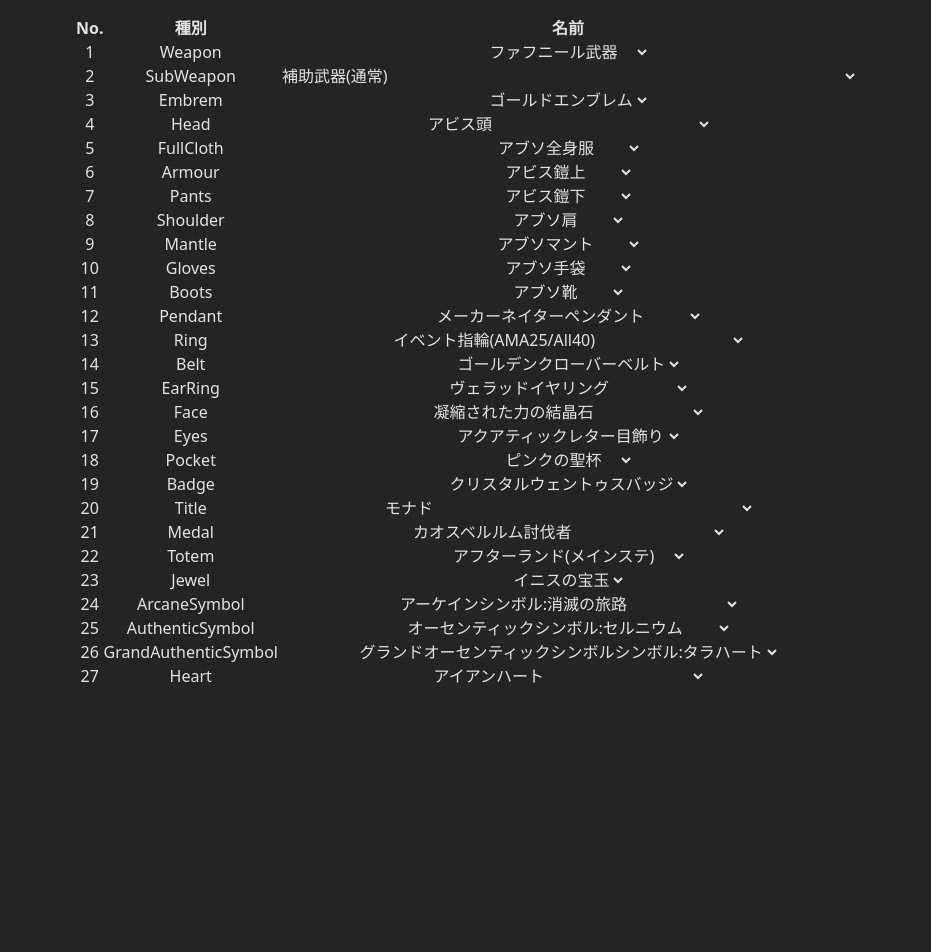
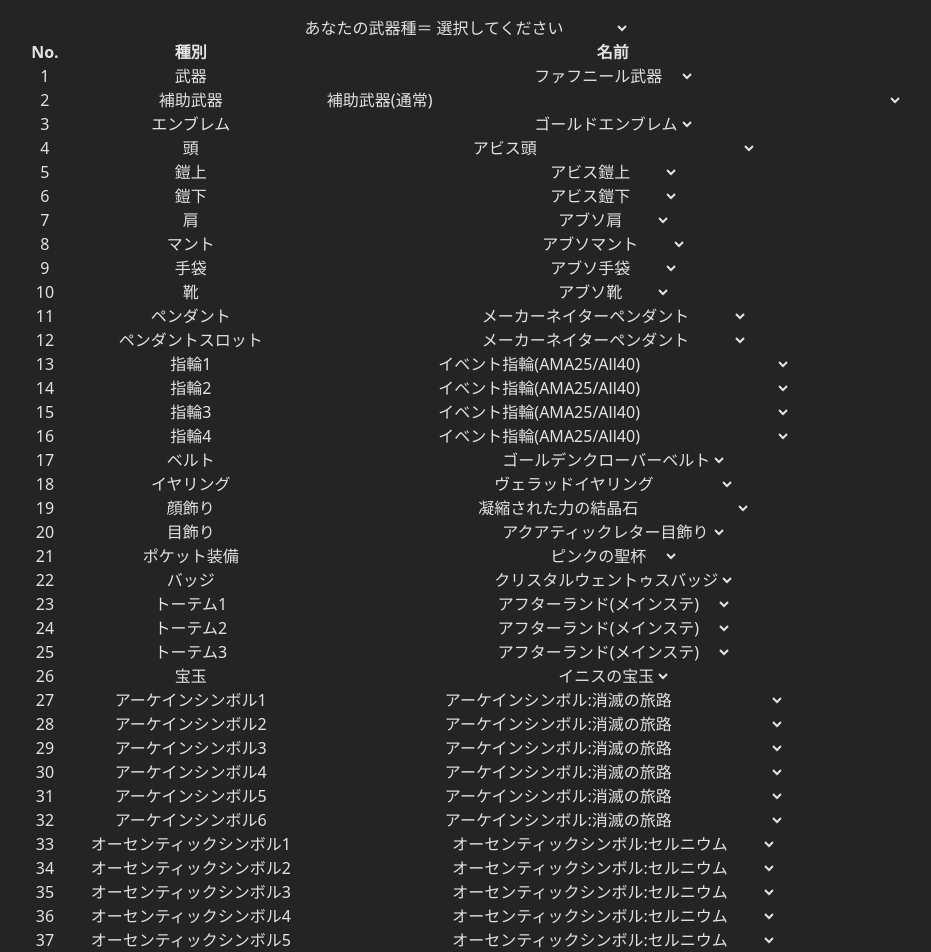
Before and after one commit to canvasnote/maple-my-gears, a React (Vite) app: page / in a window 1280 px wide. Shown: the part 220-1172 px from the top of the page, without its empty margins (173-1104 px from the left). Before the commit the page ends 940 px from the top, so only its background shows below. Built offline with nearby package versions, Linux system fonts and the light colour scheme.

Commit message:
表示をギアセットベースに

```diff
--- a/package.json
+++ b/package.json
@@ -13,7 +13,8 @@
     "react": "^19",
     "react-dom": "^19",
     "tailwindcss": "^4.1.11",
-    "type-fest": "^5.3.1"
+    "type-fest": "^5.3.1",
+    "use-immer": "^0.11.0"
   },
   "devDependencies": {
     "@types/react": "^19",
--- a/src/App.tsx
+++ b/src/App.tsx
@@ -1,13 +1,16 @@
-// import { APITester } from "./APITester";
+import { useState } from "react";
+import { useImmer } from "use-immer";
+
 import "./index.css";
 
-//import logo from "./logo.svg";
-//import logo from "./assets/images/logo.svg"
-// import reactLogo from "./react.svg";
 import logo from "./assets/images/genesis_staff.png"
+import { GearSets, initGearSet } from "./gears/Gearset/gearset";
 import { GearsTable } from "./UI/Gearlist";
+import { WeaponType } from "./UI/WeaPonType";
 
 export function App() {
+  const [currentGearSet, setCurrentGearSet] = useImmer(initGearSet())
+
   return (
     <div className="max-w-7xl mx-auto p-8 text-center relative z-10">
       <div className="flex justify-center items-center gap-8 mb-8">
@@ -19,7 +22,9 @@ export function App() {
       </div>
 
       <h1 className="text-5xl font-bold my-4 leading-tight">メイプルマイギア</h1>
-      {GearsTable()}
+
+      {WeaponType(currentGearSet)}
+      {GearsTable(currentGearSet)}
     </div>
   );
 }
--- a/src/UI/Gearlist.tsx
+++ b/src/UI/Gearlist.tsx
@@ -1,6 +1,7 @@
 import type { ReactElement, ReactNode } from "react"
 import type { GearType } from "@/gears/gear"
 import { baseItems, type IBaseItem } from "@/gears/BaseItem/baseitem"
+import type { GearSet } from "@/gears/Gearset/gearset"
 
 const GearTypeNameList = {
     // 3種の神器
@@ -48,15 +49,16 @@ const strToGearType = (str: string): GearType => {
         case "Medal": return "Medal"
         case "Totem": return "Totem"
         case "Jewel": return "Jewel"
+        case "PetEquip": return "PetEquip"
         case "ArcaneSymbol": return "ArcaneSymbol"
         case "AuthenticSymbol": return "AuthenticSymbol"
         case "GrandAuthenticSymbol": return "GrandAuthenticSymbol"
 
-        default: throw Error("strToGearType: 渡された文字列が装備タイプと一致しません")
+        default: throw Error("strToGearType: 渡された文字列が装備タイプと一致しません: " + str)
     }
 }
 
-export const GearsTable = () => {
+export const GearsTable = (currentGearSet: GearSet) => {
     let result: ReactNode = <></>
 
     const typeMatchedGears = (gear: GearType) => {
@@ -80,16 +82,16 @@ export const GearsTable = () => {
             { Options(typeMatchedGears(type)) }
         </select>
 
-    const rows = Object.keys(GearTypeNameList).map((type, index) =>
-        <tr key={type}>
+    const rows = currentGearSet.slots.map((slot, index) =>
+        <tr key={slot.type}>
             <td>
                 {index + 1}
             </td>
             <td>
-                {type}
+                {slot.JMSName}
             </td>
             <td>
-                {matchedGearList(strToGearType(type))}
+                {matchedGearList(strToGearType(slot.acceptType))}
             </td>
         </tr>
     )
--- /dev/null
+++ b/src/UI/WeaponType.tsx
@@ -0,0 +1,29 @@
+import type { ReactElement, ReactNode } from "react"
+import { weapons } from "@/gears/BaseItem/weapons"
+import { jobs } from "@/gears/weapontype/weaponType"
+import type { GearSet } from "@/gears/Gearset/gearset";
+
+const Options = () => {
+    const result = jobs.map(
+    element =>
+        <option
+            key={element.internalName}
+            value={element.internalName}
+            disabled={element.disabled}
+            className="bg-gray-600 justify-start">
+                {element.JMSName}
+        </option>
+    )
+    return <>{result}</>
+    };
+
+export const WeaponType = (currentGearSet: GearSet) => {
+    return <>
+        あなたの武器種＝
+        <select name="weapontype">
+        {
+            Options()
+        }
+        </select>
+    </>
+}
--- /dev/null
+++ b/src/gears/Gearset/gearset.ts
@@ -0,0 +1,136 @@
+import type { IntRange } from "type-fest";
+
+import type { Potential } from "../potential";
+import type { BonusPotential } from "../bonuspotential";
+import type { IStat } from "../stat";
+
+import type { GearType, IGear } from "../gear"
+
+export class GearSets {
+  currentSet: GearSet = new GearSet()
+  SaveSlots: Array<GearSet> = [];
+}
+
+export class GearSet {
+  slots: Array<GearSlot> = [];
+}
+
+export class GearSlot {
+  type: SlotType
+  acceptType: GearType // | Array<GearType> // 全身鎧なんて誰も使ってないやろ
+  JMSName: string
+  gear: IGear | undefined;
+
+  constructor(type: SlotType, acceptType: GearType, JMSName: string, gear: IGear | undefined){
+    this.type = type;
+    this.acceptType = acceptType;
+    this.JMSName = JMSName
+    this.gear = gear
+  }
+}
+
+export type SlotType =
+  // 3種の神器
+  | "Weapon"
+  | "SubWeapon"
+  | "Embrem"
+  // 防具1
+  | "Head"
+  | "Armour"
+  | "Armour | FullCloth"
+  | "Pants"
+  // 防具2
+  | "Shoulder"
+  | "Mantle"
+  | "Gloves"
+  | "Boots"
+  // アクセサリ
+  | "Pendant"
+  | "PendantSlot"
+  | "Ring1"
+  | "Ring2"
+  | "Ring3"
+  | "Ring4"
+  | "Belt"
+  | "EarRing"
+  | "Face"
+  | "Eyes"
+  | "Pocket"
+  | "Badge"
+  // "Valuables"にあるやつ
+  | "Totem1"
+  | "Totem2"
+  | "Totem3"
+  | "Jewel"
+  // シンボル
+  | "ArcaneSymbol1"
+  | "ArcaneSymbol2"
+  | "ArcaneSymbol3"
+  | "ArcaneSymbol4"
+  | "ArcaneSymbol5"
+  | "ArcaneSymbol6"
+  | "AuthenticSymbol1"
+  | "AuthenticSymbol2"
+  | "AuthenticSymbol3"
+  | "AuthenticSymbol4"
+  | "AuthenticSymbol5"
+  | "AuthenticSymbol6"
+  | "GrandAuthenticSymbol1"
+  // ペット装備
+  | "PetEquip1"
+  | "PetEquip2"
+  | "PetEquip3"
+  // その他
+  | "Heart"
+  | "Medal"
+  | "Title";
+
+export const initGearSet = () => {
+  let result = new GearSet();
+  result.slots.push(new GearSlot("Weapon", "Weapon", "武器", undefined));
+  result.slots.push(new GearSlot("SubWeapon", "SubWeapon", "補助武器", undefined));
+  result.slots.push(new GearSlot("Embrem", "Embrem", "エンブレム", undefined));
+  result.slots.push(new GearSlot("Head", "Head", "頭", undefined));
+  result.slots.push(new GearSlot("Armour", "Armour", "鎧上", undefined));
+  result.slots.push(new GearSlot("Pants", "Pants", "鎧下", undefined));
+  result.slots.push(new GearSlot("Shoulder", "Shoulder", "肩", undefined));
+  result.slots.push(new GearSlot("Mantle", "Mantle", "マント", undefined));
+  result.slots.push(new GearSlot("Gloves", "Gloves", "手袋", undefined));
+  result.slots.push(new GearSlot("Boots", "Boots", "靴", undefined));
+  result.slots.push(new GearSlot("Pendant", "Pendant", "ペンダント", undefined));
+  result.slots.push(new GearSlot("PendantSlot", "Pendant", "ペンダントスロット", undefined));
+  result.slots.push(new GearSlot("Ring1", "Ring", "指輪1", undefined));
+  result.slots.push(new GearSlot("Ring2", "Ring", "指輪2", undefined));
+  result.slots.push(new GearSlot("Ring3", "Ring", "指輪3", undefined));
+  result.slots.push(new GearSlot("Ring4", "Ring", "指輪4", undefined));
+  result.slots.push(new GearSlot("Belt", "Belt", "ベルト", undefined));
+  result.slots.push(new GearSlot("EarRing", "EarRing", "イヤリング", undefined));
+  result.slots.push(new GearSlot("Face", "Face", "顔飾り", undefined));
+  result.slots.push(new GearSlot("Eyes", "Eyes", "目飾り", undefined));
+  result.slots.push(new GearSlot("Pocket", "Pocket", "ポケット装備", undefined));
+  result.slots.push(new GearSlot("Badge", "Badge", "バッジ", undefined));
+  result.slots.push(new GearSlot("Totem1", "Totem", "トーテム1", undefined));
+  result.slots.push(new GearSlot("Totem2", "Totem", "トーテム2", undefined));
+  result.slots.push(new GearSlot("Totem3", "Totem", "トーテム3", undefined));
+  result.slots.push(new GearSlot("Jewel", "Jewel", "宝玉", undefined));
+  result.slots.push(new GearSlot("ArcaneSymbol1", "ArcaneSymbol", "アーケインシンボル1", undefined));
+  result.slots.push(new GearSlot("ArcaneSymbol2", "ArcaneSymbol", "アーケインシンボル2", undefined));
+  result.slots.push(new GearSlot("ArcaneSymbol3", "ArcaneSymbol", "アーケインシンボル3", undefined));
+  result.slots.push(new GearSlot("ArcaneSymbol4", "ArcaneSymbol", "アーケインシンボル4", undefined));
+  result.slots.push(new GearSlot("ArcaneSymbol5", "ArcaneSymbol", "アーケインシンボル5", undefined));
+  result.slots.push(new GearSlot("ArcaneSymbol6", "ArcaneSymbol", "アーケインシンボル6", undefined));
+  result.slots.push(new GearSlot("AuthenticSymbol1", "AuthenticSymbol", "オーセンティックシンボル1", undefined));
+  result.slots.push(new GearSlot("AuthenticSymbol2", "AuthenticSymbol", "オーセンティックシンボル2", undefined));
+  result.slots.push(new GearSlot("AuthenticSymbol3", "AuthenticSymbol", "オーセンティックシンボル3", undefined));
+  result.slots.push(new GearSlot("AuthenticSymbol4", "AuthenticSymbol", "オーセンティックシンボル4", undefined));
+  result.slots.push(new GearSlot("AuthenticSymbol5", "AuthenticSymbol", "オーセンティックシンボル5", undefined));
+  result.slots.push(new GearSlot("AuthenticSymbol6", "AuthenticSymbol", "オーセンティックシンボル6", undefined));
+  result.slots.push(new GearSlot("GrandAuthenticSymbol1", "GrandAuthenticSymbol", "グランドオーセンティックシンボル1", undefined));
+  result.slots.push(new GearSlot("PetEquip1", "PetEquip", "ペット装備1", undefined));
+  result.slots.push(new GearSlot("PetEquip2", "PetEquip", "ペット装備2", undefined));
+  result.slots.push(new GearSlot("PetEquip3", "PetEquip", "ペット装備3", undefined));
+  result.slots.push(new GearSlot("Heart", "Heart", "機械心臓部", undefined));
+  result.slots.push(new GearSlot("Medal", "Medal", "勲章", undefined));
+  result.slots.push(new GearSlot("Title", "Title", "称号", undefined));
+  return result
+}
--- a/src/gears/gear.ts
+++ b/src/gears/gear.ts
@@ -35,6 +35,8 @@ export type GearType =
   | "ArcaneSymbol"
   | "AuthenticSymbol"
   | "GrandAuthenticSymbol"
+  // ペット装備
+  | "PetEquip"
   // その他
   | "Heart"
   | "Medal"
@@ -55,7 +57,7 @@ export type GearType =
 //     "ArcaneSymbol":22,  "AuthenticSymbol":23,  "GrandAuthenticSymbol":24
 // } as const
 
-interface IGear {
+export interface IGear {
   type: GearType | undefined;
   name: string | undefined;
   level: IntRange<0, 251> | undefined;
@@ -67,15 +69,3 @@ interface IGear {
   bonusStat: Array<IStat>;
   starForce: number;
 }
-
-interface IGearSets {
-  slots: Array<IGearSet>;
-}
-
-interface IGearSet {
-  slots: Array<IGearSlot>;
-}
-
-interface IGearSlot {
-  gear: IGear;
-}
--- a/src/gears/weapontype/weaponType.ts
+++ b/src/gears/weapontype/weaponType.ts
@@ -1,6 +1,7 @@
 export interface IWeaponType{
     internalName: string
     JMSName: string
+    disabled: boolean
     atkFafnir: number
     atkAbsolab: number
     atkArcane: number
@@ -10,8 +11,19 @@ export interface IWeaponType{
 
 export const jobs: Array<IWeaponType> = [
     {
+        internalName: "NotSelected",
+        JMSName: "選択してください",
+        disabled: false,
+        atkFafnir: 0,
+        atkAbsolab: 0,
+        atkArcane: 0,
+        atkGenesis: 0,
+        atkDestiny: 0
+    },
+    {
         internalName: "Warrior",
         JMSName: "----戦士----",
+        disabled: true,
         atkFafnir: 0,
         atkAbsolab: 0,
         atkArcane: 0,
@@ -21,6 +33,7 @@ export const jobs: Array<IWeaponType> = [
     {
         internalName: "OneHandedSword",
         JMSName: "片手剣",
+        disabled: false,
         atkFafnir: 164,
         atkAbsolab: 197,
         atkArcane: 283,
@@ -30,6 +43,7 @@ export const jobs: Array<IWeaponType> = [
     {
         internalName: "TwoHandedSword",
         JMSName: "両手剣",
+        disabled: false,
         atkFafnir: 171,
         atkAbsolab: 205,
         atkArcane: 295,
@@ -37,8 +51,9 @@ export const jobs: Array<IWeaponType> = [
         atkDestiny: 0
     },
     {
-        internalName: "OneHandedSword",
+        internalName: "OneHandedAxe",
         JMSName: "片手斧",
+        disabled: false,
         atkFafnir: 164,
         atkAbsolab: 197,
         atkArcane: 283,
@@ -46,8 +61,9 @@ export const jobs: Array<IWeaponType> = [
         atkDestiny: 0
     },
     {
-        internalName: "TwoHandedSword",
+        internalName: "TwoHandedAxe",
         JMSName: "両手斧",
+        disabled: false,
         atkFafnir: 171,
         atkAbsolab: 205,
         atkArcane: 295,
@@ -57,6 +73,7 @@ export const jobs: Array<IWeaponType> = [
     {
         internalName: "OneHandedBlunt",
         JMSName: "片手鈍器",
+        disabled: false,
         atkFafnir: 164,
         atkAbsolab: 197,
         atkArcane: 283,
@@ -66,6 +83,7 @@ export const jobs: Array<IWeaponType> = [
     {
         internalName: "TwoHandedBlunt",
         JMSName: "両手鈍器",
+        disabled: false,
         atkFafnir: 171,
         atkAbsolab: 205,
         atkArcane: 295,
@@ -75,6 +93,7 @@ export const jobs: Array<IWeaponType> = [
     {
         internalName: "Halberd",
         JMSName: "鉾",
+        disabled: false,
         atkFafnir: 171,
         atkAbsolab: 184,
         atkArcane: 264,
@@ -82,8 +101,9 @@ export const jobs: Array<IWeaponType> = [
         atkDestiny: 0
     },
     {
-        internalName: "Hero_OneHandedSword",
+        internalName: "Spear",
         JMSName: "槍",
+        disabled: false,
         atkFafnir: 153,
         atkAbsolab: 205,
         atkArcane: 295,
@@ -91,8 +111,9 @@ export const jobs: Array<IWeaponType> = [
         atkDestiny: 0
     },
     {
-        internalName: "Hero_OneHandedSword",
+        internalName: "Desperado",
         JMSName: "デスペラード",
+        disabled: false,
         atkFafnir: 171,
         atkAbsolab: 205,
         atkArcane: 295,
@@ -102,6 +123,7 @@ export const jobs: Array<IWeaponType> = [
     {
         internalName: "GuantletRevolber",
         JMSName: "ガントレットリボルバー",
+        disabled: false,
         atkFafnir: 128,
         atkAbsolab: 154,
         atkArcane: 221,
@@ -111,6 +133,7 @@ export const jobs: Array<IWeaponType> = [
     {
         internalName: "Tuner",
         JMSName: "チューナー",
+        disabled: false,
         atkFafnir: 171,
         atkAbsolab: 205,
         atkArcane: 295,
@@ -120,6 +143,7 @@ export const jobs: Array<IWeaponType> = [
     {
         internalName: "Zero",
         JMSName: "太刀(ゼロ)",
+        disabled: false,
         atkFafnir: 0,
         atkAbsolab: 0,
         atkArcane: 0,
@@ -129,6 +153,7 @@ export const jobs: Array<IWeaponType> = [
     {
         internalName: "Ren",
         JMSName: "長剣",
+        disabled: false,
         atkFafnir: 171,
         atkAbsolab: 205,
         atkArcane: 295,
@@ -138,6 +163,7 @@ export const jobs: Array<IWeaponType> = [
     {
         internalName: "Katana",
         JMSName: "刀",
+        disabled: false,
         atkFafnir: 164,
         atkAbsolab: 197,
         atkArcane: 283,
@@ -147,6 +173,7 @@ export const jobs: Array<IWeaponType> = [
     {
         internalName: "Wizard",
         JMSName: "----魔法使い----",
+        disabled: true,
         atkFafnir: 0,
         atkAbsolab: 0,
         atkArcane: 0,
@@ -154,8 +181,9 @@ export const jobs: Array<IWeaponType> = [
         atkDestiny: 0
     },
     {
-        internalName: "Staff",
+        internalName: "Wand",
         JMSName: "杖(ワンド)",
+        disabled: false,
         atkFafnir: 201,
         atkAbsolab: 241,
         atkArcane: 347,
@@ -165,6 +193,7 @@ export const jobs: Array<IWeaponType> = [
     {
         internalName: "Staff",
         JMSName: "棒(スタッフ)",
+        disabled: false,
         atkFafnir: 204,
         atkAbsolab: 245,
         atkArcane: 353,
@@ -174,6 +203,7 @@ export const jobs: Array<IWeaponType> = [
     {
         internalName: "ShiningRod",
         JMSName: "シャイニングロッド",
+        disabled: false,
         atkFafnir: 201,
         atkAbsolab: 241,
         atkArcane: 347,
@@ -183,6 +213,7 @@ export const jobs: Array<IWeaponType> = [
     {
         internalName: "ESPLimitter",
         JMSName: "ESPリミッター",
+        disabled: false,
         atkFafnir: 201,
         atkAbsolab: 241,
         atkArcane: 347,
@@ -192,6 +223,7 @@ export const jobs: Array<IWeaponType> = [
     {
         internalName: "MagicGuantlet",
         JMSName: "マジックガントレット",
+        disabled: false,
         atkFafnir: 201,
         atkAbsolab: 241,
         atkArcane: 347,
@@ -201,6 +233,7 @@ export const jobs: Array<IWeaponType> = [
     {
         internalName: "Fan_Kanna",
         JMSName: "扇",
+        disabled: false,
         atkFafnir: 175,
         atkAbsolab: 241,
         atkArcane: 347,
@@ -210,6 +243,7 @@ export const jobs: Array<IWeaponType> = [
     {
         internalName: "MemorialStaff",
         JMSName: "メモリアルスタッフ",
+        disabled: false,
         atkFafnir: 175,
         atkAbsolab: 241,
         atkArcane: 347,
@@ -219,6 +253,7 @@ export const jobs: Array<IWeaponType> = [
     {
         internalName: "Archer",
         JMSName: "----弓使い----",
+        disabled: true,
         atkFafnir: 0,
         atkAbsolab: 0,
         atkArcane: 0,
@@ -228,6 +263,7 @@ export const jobs: Array<IWeaponType> = [
     {
         internalName: "Bow",
         JMSName: "弓",
+        disabled: false,
         atkFafnir: 160,
         atkAbsolab: 192,
         atkArcane: 276,
@@ -237,6 +273,7 @@ export const jobs: Array<IWeaponType> = [
     {
         internalName: "CrossBow",
         JMSName: "弩",
+        disabled: false,
         atkFafnir: 164,
         atkAbsolab: 197,
         atkArcane: 283,
@@ -246,6 +283,7 @@ export const jobs: Array<IWeaponType> = [
     {
         internalName: "DualBowgun",
         JMSName: "デュアルボウガン",
+        disabled: false,
         atkFafnir: 160,
         atkAbsolab: 192,
         atkArcane: 276,
@@ -255,6 +293,7 @@ export const jobs: Array<IWeaponType> = [
     {
         internalName: "AncientBow",
         JMSName: "エンシェントボウ",
+        disabled: false,
         atkFafnir: 160,
         atkAbsolab: 192,
         atkArcane: 276,
@@ -264,6 +303,7 @@ export const jobs: Array<IWeaponType> = [
     {
         internalName: "BlessShooter",
         JMSName: "ブレスシューター",
+        disabled: false,
         atkFafnir: 160,
         atkAbsolab: 192,
         atkArcane: 276,
@@ -273,6 +313,7 @@ export const jobs: Array<IWeaponType> = [
     {
         internalName: "Rogue",
         JMSName: "----盗賊----",
+        disabled: true,
         atkFafnir: 0,
         atkAbsolab: 0,
         atkArcane: 0,
@@ -282,6 +323,7 @@ export const jobs: Array<IWeaponType> = [
     {
         internalName: "ShortSword",
         JMSName: "短剣",
+        disabled: false,
         atkFafnir: 160,
         atkAbsolab: 192,
         atkArcane: 276,
@@ -291,6 +333,7 @@ export const jobs: Array<IWeaponType> = [
     {
         internalName: "Guantlet",
         JMSName: "篭手",
+        disabled: false,
         atkFafnir: 86,
         atkAbsolab: 103,
         atkArcane: 149,
@@ -300,6 +343,7 @@ export const jobs: Array<IWeaponType> = [
     {
         internalName: "Cane",
         JMSName: "ケイン",
+        disabled: false,
         atkFafnir: 164,
         atkAbsolab: 197,
         atkArcane: 283,
@@ -309,6 +353,7 @@ export const jobs: Array<IWeaponType> = [
     {
         internalName: "Chain",
         JMSName: "チェーン",
+        disabled: false,
         atkFafnir: 128,
         atkAbsolab: 192,
         atkArcane: 276,
@@ -318,6 +363,7 @@ export const jobs: Array<IWeaponType> = [
     {
         internalName: "Fan_Hoyong",
         JMSName: "術扇",
+        disabled: false,
         atkFafnir: 128,
         atkAbsolab: 192,
         atkArcane: 276,
@@ -327,6 +373,7 @@ export const jobs: Array<IWeaponType> = [
     {
         internalName: "Chakram",
         JMSName: "チャクラム",
+        disabled: false,
         atkFafnir: 128,
         atkAbsolab: 192,
         atkArcane: 276,
@@ -336,6 +383,7 @@ export const jobs: Array<IWeaponType> = [
     {
         internalName: "Pirate",
         JMSName: "----海賊----",
+        disabled: true,
         atkFafnir: 0,
         atkAbsolab: 0,
         atkArcane: 0,
@@ -345,6 +393,7 @@ export const jobs: Array<IWeaponType> = [
     {
         internalName: "Knuckle",
         JMSName: "ナックル",
+        disabled: false,
         atkFafnir: 128,
         atkAbsolab: 154,
         atkArcane: 221,
@@ -354,6 +403,7 @@ export const jobs: Array<IWeaponType> = [
     {
         internalName: "Gun",
         JMSName: "銃",
+        disabled: false,
         atkFafnir: 125,
         atkAbsolab: 150,
         atkArcane: 216,
@@ -363,6 +413,7 @@ export const jobs: Array<IWeaponType> = [
     {
         internalName: "HandCannon",
         JMSName: "ハンドキャノン",
+        disabled: false,
         atkFafnir: 175,
         atkAbsolab: 210,
         atkArcane: 302,
@@ -372,6 +423,7 @@ export const jobs: Array<IWeaponType> = [
     {
         internalName: "SoulShooter",
         JMSName: "ソウルシューター",
+        disabled: false,
         atkFafnir: 128,
         atkAbsolab: 154,
         atkArcane: 221,
@@ -381,6 +433,7 @@ export const jobs: Array<IWeaponType> = [
     {
         internalName: "Xenon",
         JMSName: "----ゼノン----",
+        disabled: true,
         atkFafnir: 0,
         atkAbsolab: 0,
         atkArcane: 0,
@@ -390,6 +443,7 @@ export const jobs: Array<IWeaponType> = [
     {
         internalName: "EnergySword",
         JMSName: "エナジーソード",
+        disabled: false,
         atkFafnir: 128,
         atkAbsolab: 154,
         atkArcane: 221,
```
Also changed, not shown: src/UI/GearSet.tsx (added), 1 other file (tests, documents, lock files or other folders).
